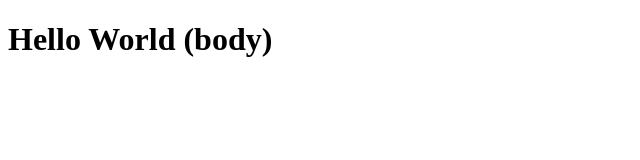
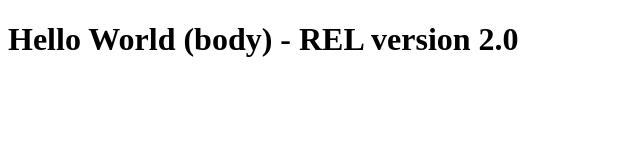
Before and after one commit to rlittlejohn/hello-world, a plain HTML site: page index.html in a window 1280 px wide. Shown: the whole page, without its empty margins (0-640 px from the left). Drawn offline with Linux system fonts and the light colour scheme.

Commit message:
Updated index.html file.

```diff
--- a/index.html
+++ b/index.html
@@ -9,6 +9,6 @@
 </head>
 
 <body>
-    <h1>Hello World (body)</h1>
+    <h1>Hello World (body) - REL version 2.0</h1>
 </body>
 </html>
```
